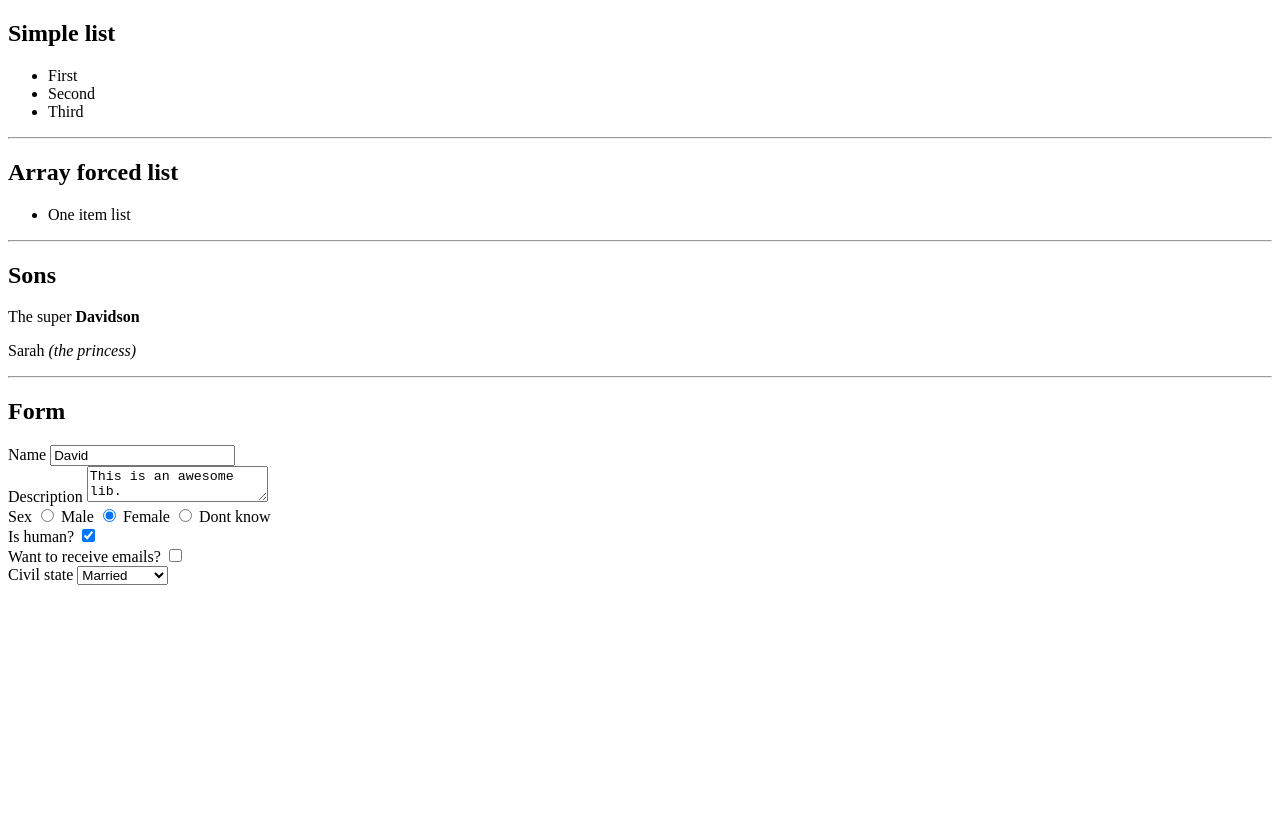
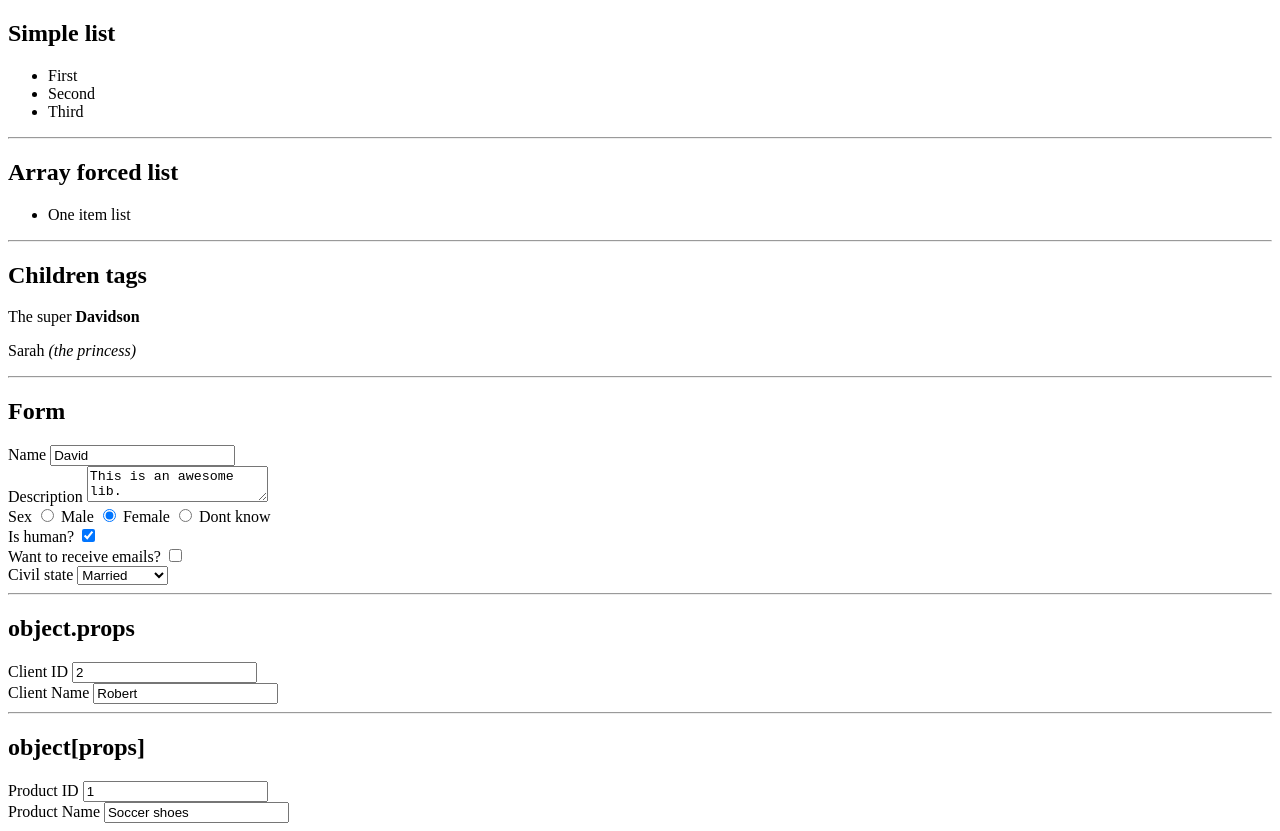
Before and after one commit to henriquegogo/domo, a plain HTML site: page index.html in a window 1280 px wide. Before the commit the page ends 800 px from the top, so only its background shows below. Drawn offline with Linux system fonts and the light colour scheme.

Commit message:
DOM to object with object.prop and object[prop] format

```diff
--- a/domo.native.js
+++ b/domo.native.js
@@ -19,7 +19,7 @@
       var key = name = tag.getAttribute("name");
 
       if (key) {
-        key = key.replace(/\[]$/, "");
+        key = key.replace(/\[\d*]$/, "");
 
         var value = tag.children.length && tag.querySelector("[name]") ?
                     dom2obj.call(tag) : tag.value || tag.textContent;
@@ -41,6 +41,19 @@
       }
     }
 
+    for (var key in result) {
+      if ( key.match(/\./) || key.match(/\[[a-zA-Z].*]/) ) {
+        var keys = key.match(/\./) ? key.split(".") : key.split("[");
+        keys[1] = keys[1].replace("]", "");
+
+        result[keys[0]] = result[keys[0]] || {};
+        result[keys[0]][keys[1]] = result[key];
+
+        delete result[key];
+
+      }
+    }
+
     return result;
   };
 
--- a/index.html
+++ b/index.html
@@ -25,8 +25,8 @@
 
   <hr>
 
+  <h2>Children tags</h2>
   <div name="father">
-    <h2>Sons</h2>
     <p>The super <b name="son">Davidson</b></p>
     <p name="daughter">Sarah <i>(the princess)</i></p>
   </div>
@@ -60,5 +60,23 @@
       <option>I dont know</option>
     </select>
   </form>
+
+  <hr>
+
+  <h2>object.props</h2>
+  <label>Client ID</label>
+  <input type="text" name="client.id" value="2">
+  <br>
+  <label>Client Name</label>
+  <input type="text" name="client.name" value="Robert">
+
+  <hr>
+
+  <h2>object[props]</h2>
+  <label>Product ID</label>
+  <input type="text" name="product[id]" value="1">
+  <br>
+  <label>Product Name</label>
+  <input type="text" name="product[name]" value="Soccer shoes">
 </body>
 </html>
```
